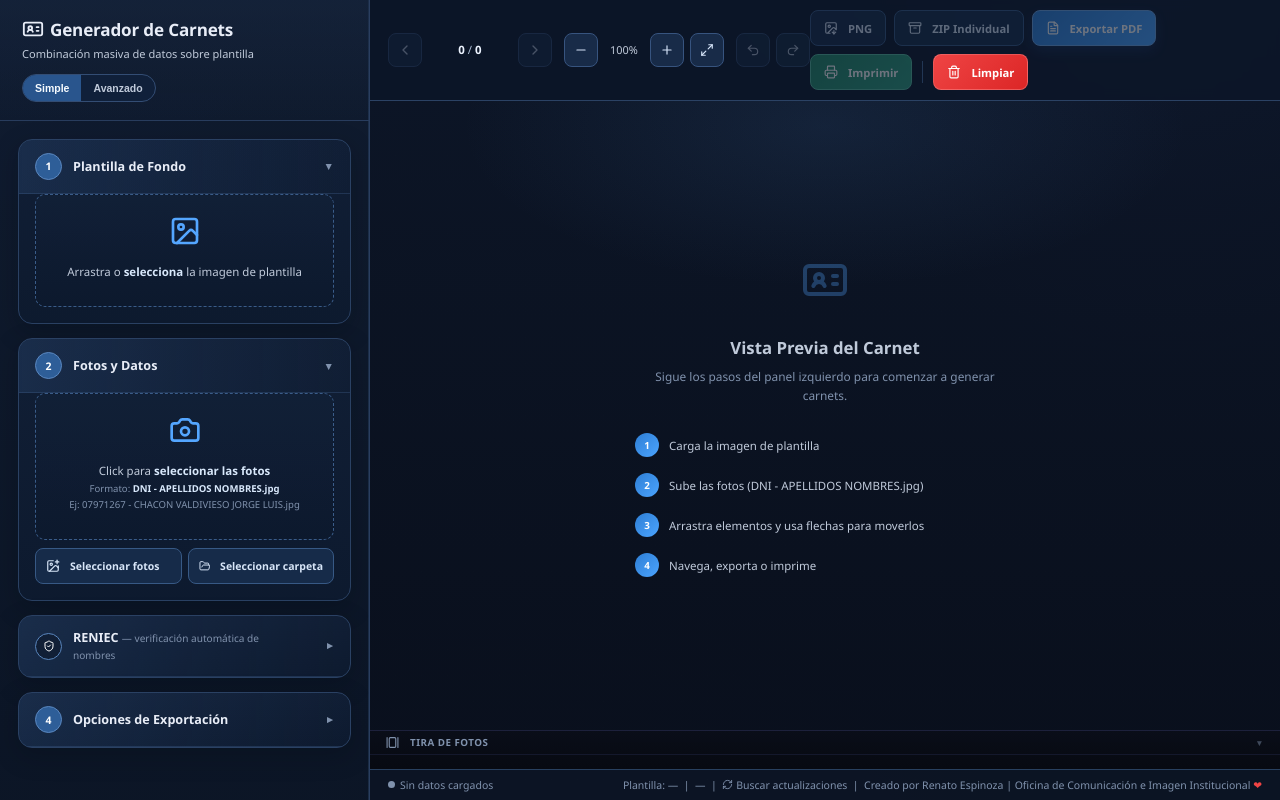
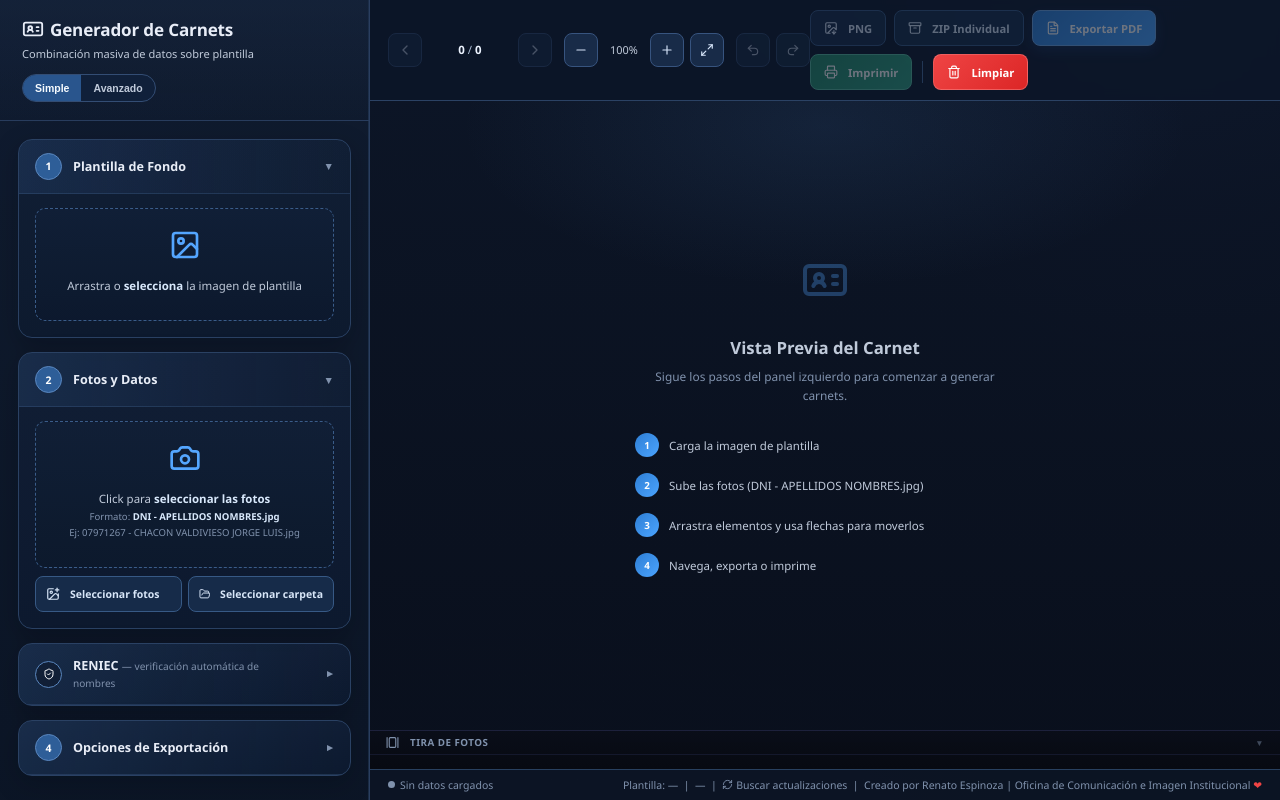
Before and after one commit to leo10m2010/foto-carnet-tauri, a website: page src/index.html in a window 1280 px wide. Drawn offline with Linux system fonts and the light colour scheme.

Commit message:
fix: agregar padding-top a section-body para separar contenido del header

```diff
--- a/src/styles.css
+++ b/src/styles.css
@@ -253,7 +253,7 @@ body::after {
 }
 
 .section-body {
-  padding: 0 18px 16px;
+  padding: 14px 18px 16px;
   overflow: hidden;
   transition: max-height var(--transition-slow), padding var(--transition-slow), opacity var(--transition-normal);
   max-height: 2000px;
@@ -2205,7 +2205,7 @@ body::after {
 }
 
 .section-body {
-  padding: 0 16px 16px;
+  padding: 14px 16px 16px;
 }
 
 .upload-zone {
```
